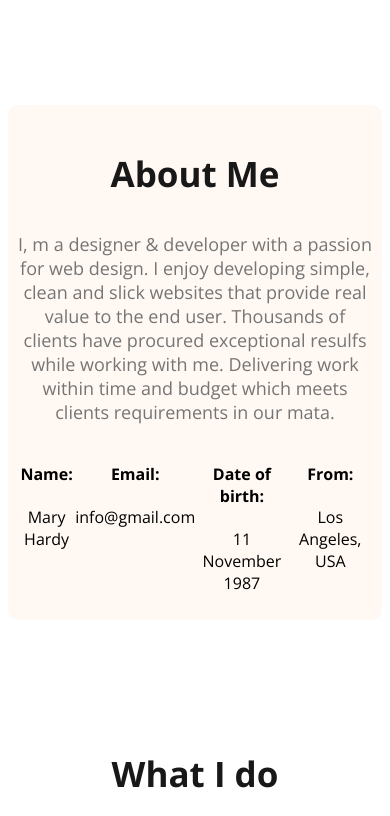
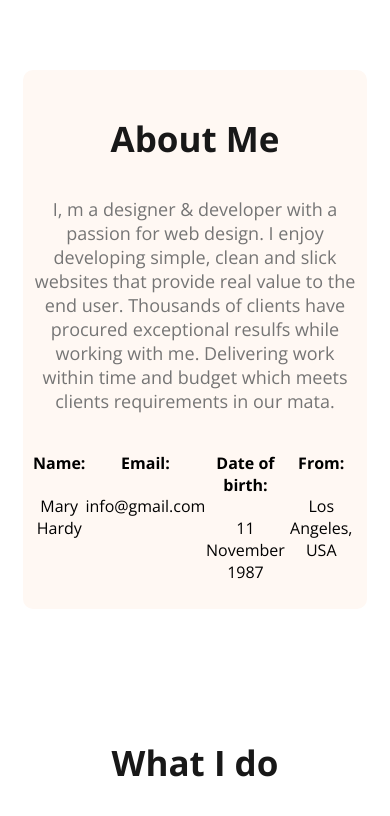
Before and after one commit to Shakilkhandoker/Module--8_5-responsive-web-developer-portfolio, a plain HTML site: page index.html in a window 390 px wide. Shown: the part 1184-2000 px from the top of the page. Drawn offline with nearby package versions, Linux system fonts and the light colour scheme.

Commit message:
final commit

```diff
--- a/index.html
+++ b/index.html
@@ -38,7 +38,7 @@
             <img class="profile-pic" src="images/hardy.png" alt="">
         </div>
     </header>
-    <main>
+    <main class="main">
         <section class="about ">
             <h3 class="section-title">About Me</h3>
             <p class="section-description">
@@ -171,7 +171,7 @@
             </div>
         </section>
     </main>
-    <footer>
+    <footer class="footer">
         <div class="footer-column">
             <h3 class="section-title">Lets Connect</h3>
             <p class="section-description">
--- a/styles/portfolio.css
+++ b/styles/portfolio.css
@@ -228,7 +228,9 @@ textarea {
     .banner,
     nav {
         flex-direction: column;
-
+    }
+    .header, .main, .footer {
+        margin: 0 15px;
     }
 
     #what-i-do-description {
```
